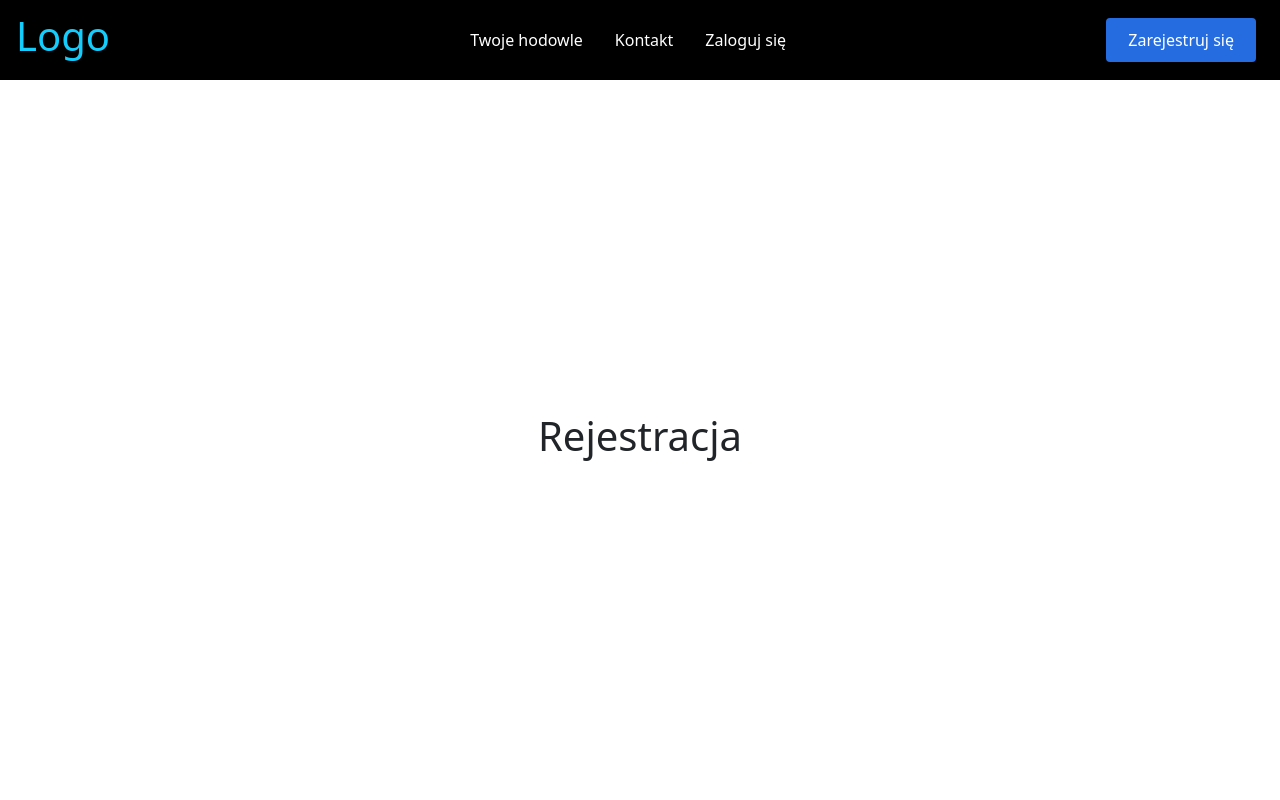
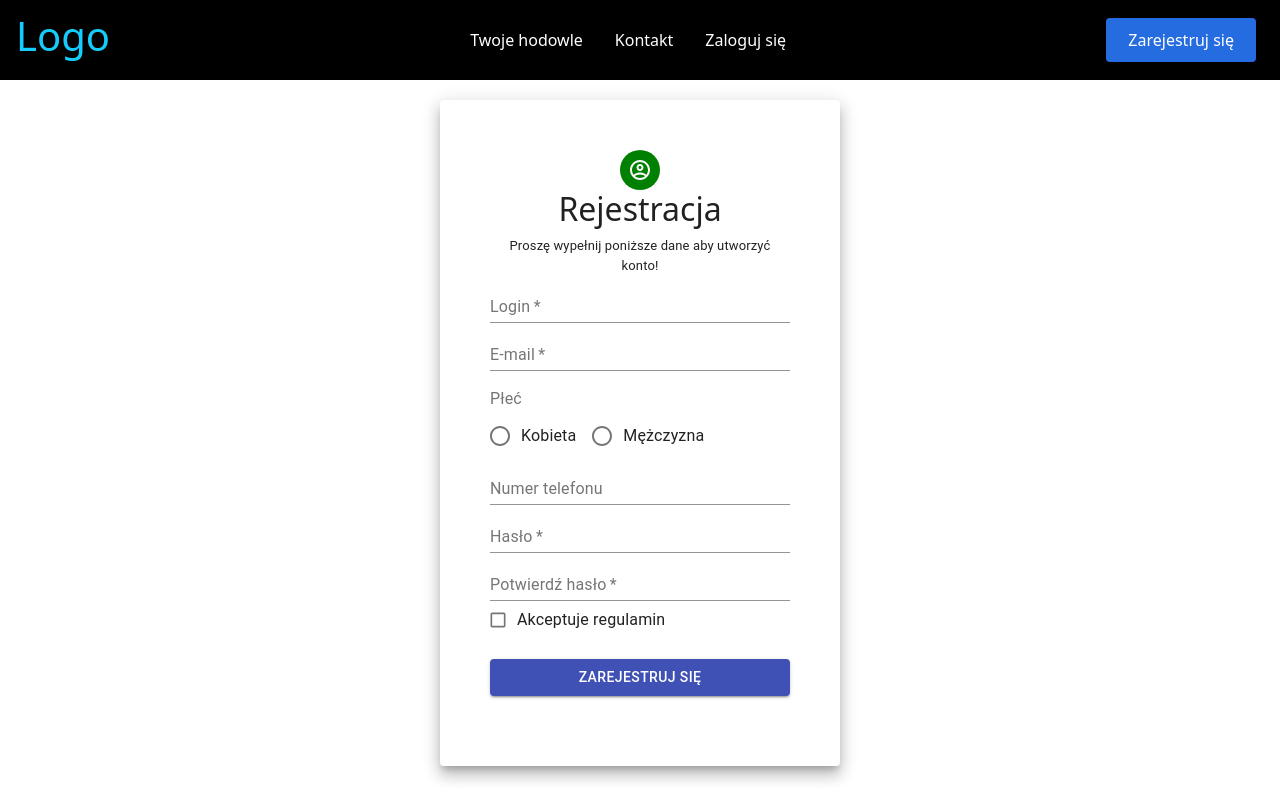
Before and after one commit to JanuszProgramowaniaa/Zarzadzanie-hodowlami, a React (Create React App) app in the folder front-end/: page /rejestracja in a window 1280 px wide. Built offline with nearby package versions, Linux system fonts and the light colour scheme.

Commit message:
Add handleChanges

```diff
--- a/front-end/src/Components/Contact/index.js
+++ b/front-end/src/Components/Contact/index.js
@@ -1,13 +1,36 @@
-import React from "react"
+import React,{useState} from "react"
 import {Grid,Paper,TextField,Button} from '@material-ui/core'
 
 
 
 export const Contact = () =>{
-  const paperStyle={padding:50, height:'70vh', width:300, margin:"20px auto"}
+  const paperStyle={padding:50,  width:300, margin:"20px auto"}
   const btnStyle={margin:"20px 0"}
   const TextFieldStyle={margin:"20px 0"}
 
+  const [login,setLogin]=useState("")
+  const [email,setEmail]=useState("")
+  const [message,setMessage]=useState("")
+
+  const wypisz=()=>{
+
+    const dane=[];
+    dane.push(login,email,message);
+
+  alert(dane)
+
+  }
+
+  const handleChangeLogin= e =>{
+    setLogin(e.target.value)
+  }
+  const handleChangeEmail= e =>{
+    setEmail(e.target.value)
+  }
+
+  const handleChangeMessage= e =>{
+    setMessage(e.target.value)
+  }
 
 return(
   <Grid>
@@ -16,13 +39,13 @@ return(
     <h2>Kontakt</h2>
     </Grid>
 
-    <TextField style={TextFieldStyle} id="standard-basic1" label="Imie " fullWidth  />
+    <TextField style={TextFieldStyle} id="standard-basic1" label="Imie " fullWidth  value={login} onChange={handleChangeLogin}  />
 
-    <TextField  id="standard-basic2" label="E-mail " fullWidth  />
+    <TextField  id="standard-basic2" label="E-mail " fullWidth  value={email} onChange={handleChangeEmail}/>
 
-    <TextField style={TextFieldStyle} id="standard-basic3" label="Wiadomość " multiline minRows={5} maxRows={5} fullWidth  />
+    <TextField style={TextFieldStyle} id="standard-basic3" label="Wiadomość " multiline minRows={5} maxRows={5} fullWidth  value={message} onChange={handleChangeMessage} />
 
-      <Button type="submit" color="primary" variant="contained" fullWidth style={btnStyle}  >Wyślji wiadomość</Button>
+      <Button type="submit" color="primary" variant="contained" fullWidth style={btnStyle} onClick={wypisz} >Wyślji wiadomość</Button>
 
     </Paper>
 
--- a/front-end/src/Components/Login/index.js
+++ b/front-end/src/Components/Login/index.js
@@ -1,4 +1,4 @@
-import React from "react"
+import React,{useState} from "react"
 import {Grid,Paper,Avatar,TextField,Button, Typography,Link} from '@material-ui/core'
 import LockOutlinedIcon from '@material-ui/icons/LockOutlined';
 import FormControlLabel from '@material-ui/core/FormControlLabel';
@@ -6,10 +6,35 @@ import Checkbox from '@material-ui/core/Checkbox';
 
 
 export const Login = () =>{
-  const paperStyle={padding:50, height:'70vh', width:300, margin:"20px auto"}
+  const paperStyle={padding:50, width:300, margin:"20px auto"}
   const avatarStyle={backgroundColor:"green"}
   const typographyStyle={fontSize:"13px"}
   const btnStyle={margin:"20px 0"}
+
+
+  const [login,setLogin]=useState("")
+  const [password,setPassword]=useState("")
+  const [checkbox,setCheckbox]=useState(false)
+
+  const handleChangeLogin= e =>{
+    setLogin(e.target.value)
+  }
+  const handleChangePassword= e =>{
+    setPassword(e.target.value)
+  }
+  const handleChangeCheckbox= () =>{
+    setCheckbox(!checkbox)
+  }
+
+
+  const wypisz=()=>{
+
+    const dane=[];
+    dane.push(login,password,checkbox);
+
+  alert(dane)
+
+  }
 
 return(
   <Grid>
@@ -19,8 +44,8 @@ return(
     <h2>Logowanie</h2>
     </Grid>
 
-    <TextField label="Login" placeholder="Wprowadź Login " fullWidth required/>
-    <TextField label="Hasło" placeholder="Wprowadź hasło " type="password" fullWidth required/>
+    <TextField label="Login" placeholder="Wprowadź Login " fullWidth required value={login} onChange={handleChangeLogin} />
+    <TextField label="Hasło" placeholder="Wprowadź hasło " type="password" fullWidth required value={password} onChange={handleChangePassword} />
 
     <FormControlLabel
         control={
@@ -28,11 +53,12 @@ return(
             name="checkedone"
             color="primary"
              size="small"
+             onClick={handleChangeCheckbox}
           />
         }
         label="Zapamiętaj"
       />
-      <Button type="submit" color="primary" variant="contained" fullWidth style={btnStyle}  >Zaloguj się</Button>
+      <Button type="submit" color="primary" variant="contained" fullWidth style={btnStyle} onClick={wypisz}  >Zaloguj się</Button>
 <Typography style={typographyStyle}>
 <Link href="#">
 Zapomniałeś hasła ?
--- /dev/null
+++ b/front-end/src/Components/Register/index.js
@@ -0,0 +1,104 @@
+import React, {useState} from "react"
+import {Grid,Paper,Avatar,TextField,Button, Typography,Link} from '@material-ui/core'
+import FormControlLabel from '@material-ui/core/FormControlLabel';
+import RadioGroup from '@material-ui/core/RadioGroup';
+import Radio from '@material-ui/core/Radio';
+import FormControl from '@material-ui/core/FormControl';
+import FormLabel from '@material-ui/core/FormLabel';
+import AccountCircleOutlinedIcon from '@material-ui/icons/AccountCircleOutlined';
+import Checkbox from '@material-ui/core/Checkbox';
+export const Register = () =>{
+  const paperStyle={padding:50, width:400, margin:"20px auto"}
+  const avatarStyle={backgroundColor:"green"}
+  const typographyStyle={fontSize:"13px"}
+  const btnStyle={margin:"20px 0"}
+  const FormControlStyle={margin:"20px 0 0 0"}
+
+  const [login,setLogin]=useState("")
+  const [email,setEmail]=useState("")
+  const [gender,setGender]=useState("")
+  const [telnumber,setTelnumber]=useState("")
+  const [password,setPassword]=useState("")
+  const [confirmpassword,setConfirmPassword]=useState("")
+  const [checkbox,setCheckbox]=useState(false)
+
+const handleChangeLogin= e =>{
+  setLogin(e.target.value)
+}
+
+const handleChangeEmail= e =>{
+  setEmail(e.target.value)
+}
+
+const handleChangeGender= e =>{
+  setGender(e.target.value)
+}
+
+
+const handleChangeTelnumber= e =>{
+  setTelnumber(e.target.value)
+}
+
+const handleChangePassword= e =>{
+  setPassword(e.target.value)
+}
+const handleChangeConfirmPassword= e =>{
+  setConfirmPassword(e.target.value)
+}
+const handleChangeCheckbox= () =>{
+  setCheckbox(!checkbox)
+}
+
+
+
+
+const wypisz=()=>{
+  const dane=[];
+  dane.push(login,email,gender,telnumber,password,confirmpassword,checkbox);
+alert(dane)
+
+}
+
+
+return(
+  <Grid>
+    <Paper elevation={10} style={paperStyle}>
+    <Grid align="center">
+    <Avatar style={avatarStyle}> <AccountCircleOutlinedIcon/> </Avatar>
+    <h2>Rejestracja</h2>
+    <Typography style={typographyStyle}>Proszę wypełnij poniższe dane aby utworzyć konto!</Typography>
+    </Grid>
+
+    <TextField label="Login" placeholder="Login" value={login} onChange={handleChangeLogin}  fullWidth required/>
+    <TextField label="E-mail" placeholder="E-mail " type="E-mail" value={email} onChange={handleChangeEmail} fullWidth required/>
+
+  <FormControl component="fieldset" style={FormControlStyle} >
+      <FormLabel component="legend">Płeć</FormLabel>
+      <RadioGroup aria-label="gender" name="gender1" style={{display:"initial"}} onChange={handleChangeGender} >
+        <FormControlLabel value="female" control={<Radio color="primary" />} label="Kobieta" />
+        <FormControlLabel value="male" control={<Radio color="primary" />} label="Mężczyzna" />
+      </RadioGroup>
+    </FormControl>
+
+    <TextField label="Numer telefonu" placeholder="Numer telefonu" type="Phone Number" fullWidth value={telnumber} onChange={handleChangeTelnumber} />
+    <TextField label="Hasło" placeholder="Hasło " type="password" fullWidth required value={password} onChange={handleChangePassword} />
+    <TextField label="Potwierdź hasło" placeholder="Potwierdź hasło " type="password" fullWidth required value={confirmpassword} onChange={handleChangeConfirmPassword} />
+
+    <FormControlLabel
+        control={
+          <Checkbox
+            name="checkedone"
+            color="primary"
+             size="small"
+             onClick={handleChangeCheckbox}
+          />
+        }
+        label="Akceptuje regulamin"
+      />
+      <Button type="submit" color="primary" variant="contained" fullWidth style={btnStyle} onClick={wypisz}  >Zarejestruj się</Button>
+
+    </Paper>
+
+  </Grid>
+);
+};
--- a/front-end/src/Pages/Rejestracja.js
+++ b/front-end/src/Pages/Rejestracja.js
@@ -1,15 +1,11 @@
 import React from 'react'
+import {Register} from '../Components/Register'
+const Rejestracja=() =>{
+    return(
 
-const Rejestracja=() =>{
-return(
-    <div style={{display:'flex',
-     justifyContent:'center',
-     alignItems:'center',
-     height:'90vh'
-     }}>
-    <h1>Rejestracja</h1>
-    </div>
-)
+        <Register/>
+
+    )
 
 
 }
```
Also changed, not shown: front-end/src/Components/Register/styles.css (added).
